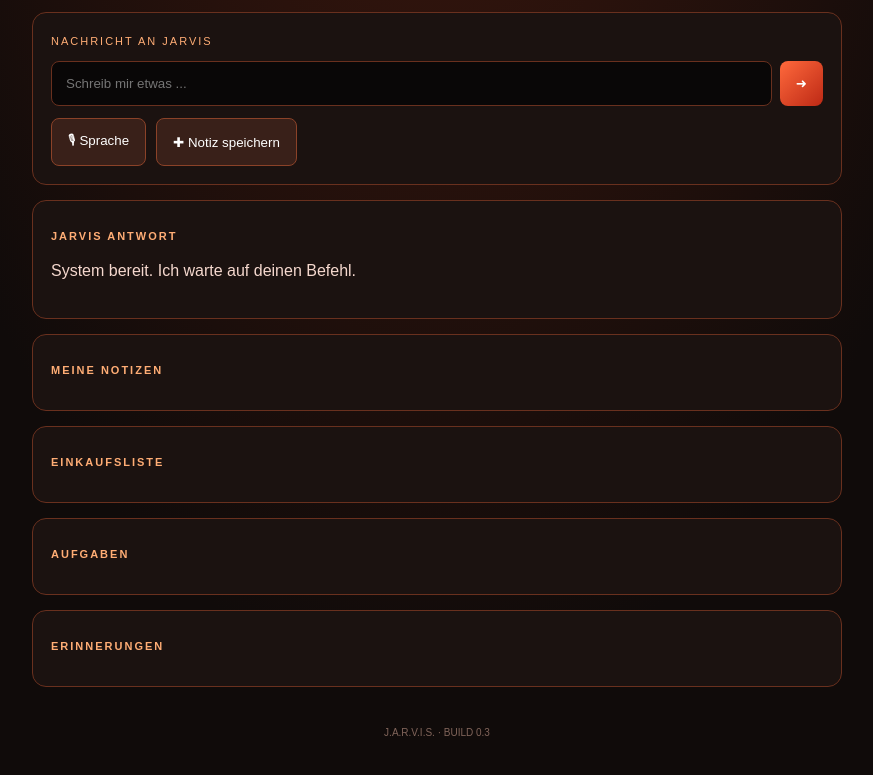
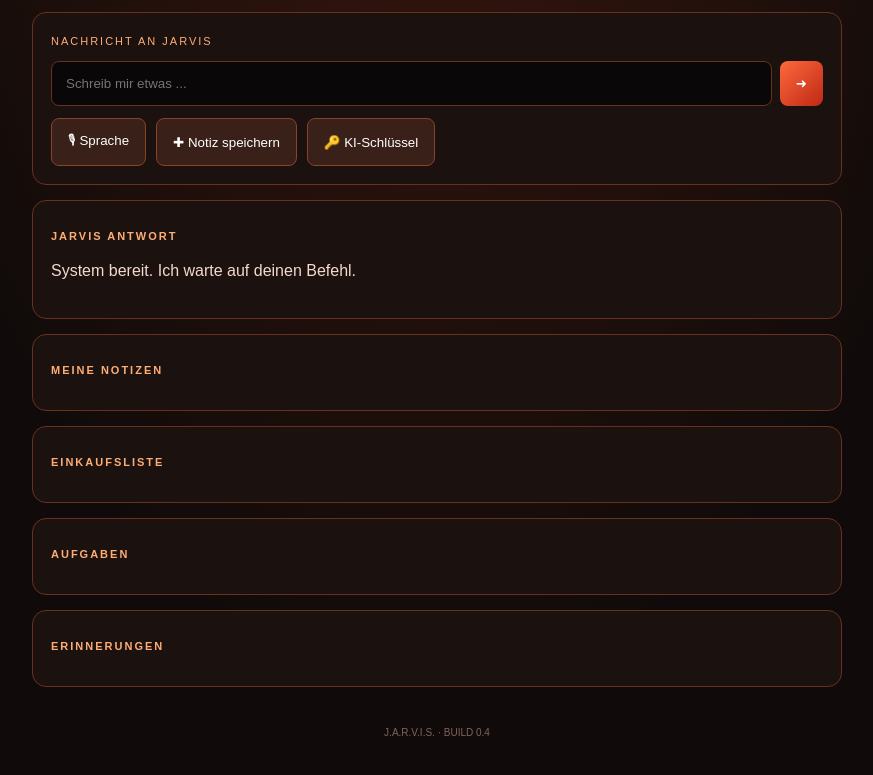
Before and after one commit to BelaMia2000/jarvis-assistant, a plain HTML site: page index.html in a window 1280 px wide. Shown: the part 419-1194 px from the top of the page, without its empty margins (203-1076 px from the left). Drawn offline with Linux system fonts and the light colour scheme.

Commit message:
Bump build version to 0.4 and update script version
Updated build version in footer and script reference.

```diff
--- a/index.html
+++ b/index.html
@@ -32,6 +32,7 @@
       <div class="buttons">
         <button id="voice">🎙 Sprache</button>
         <button id="remember">✚ Notiz speichern</button>
+        <button id="ai-key">🔑 KI-Schlüssel</button>
       </div>
     </section>
 
@@ -60,9 +61,9 @@
       <ul id="reminder-list"></ul>
     </section>
 
-    <footer>J.A.R.V.I.S. · BUILD 0.3</footer>
+    <footer>J.A.R.V.I.S. · BUILD 0.4</footer>
   </main>
 
-  <script src="app.js?v=4"></script>
+  <script src="app.js?v=5"></script>
 </body>
 </html>
```
